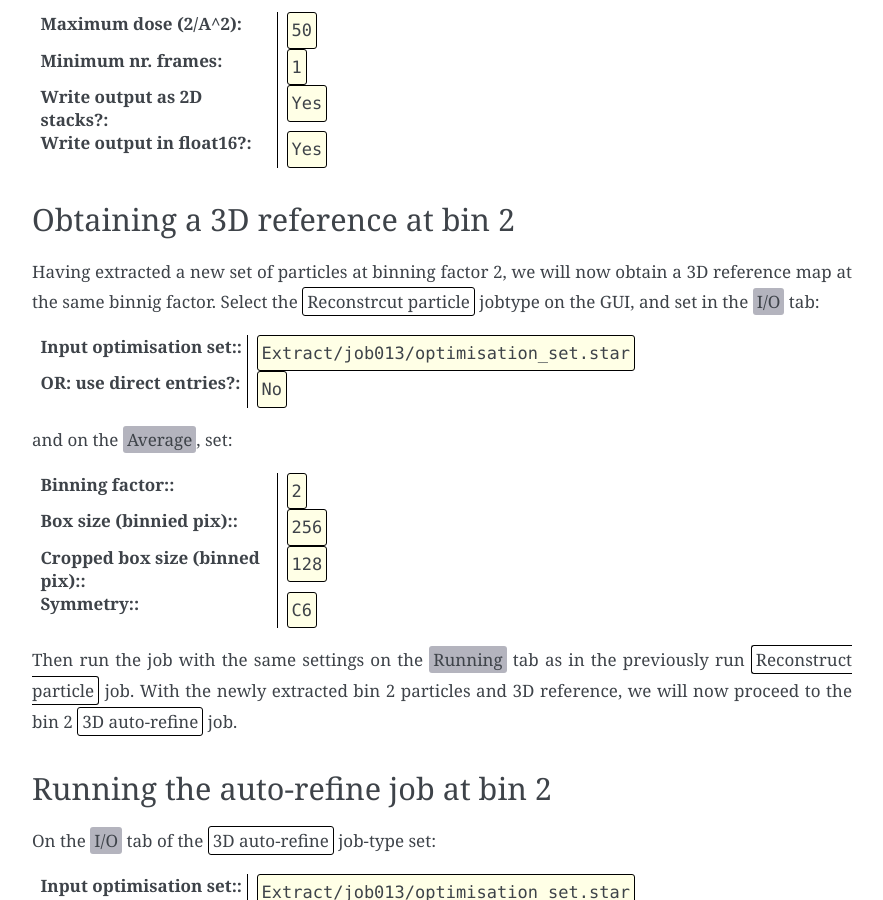
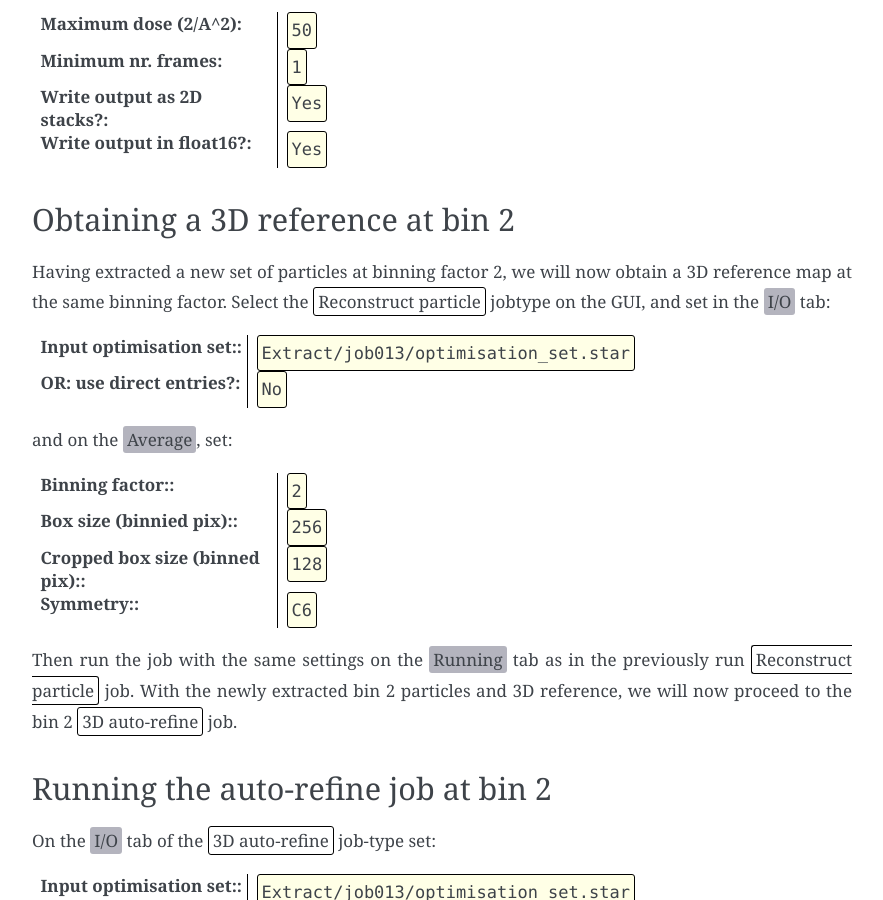
Before and after one commit to 3dem/relion-documents, a Sphinx documentation site: the page built from source/STA_tutorial/Refine3DIni.rst, in a window 1280 px wide and 900 px high, scrolled down 4725 px. Shown: the whole window, without its empty margins (308-1191 px from the left). Built offline with Sphinx 7.4.7, drawn with Linux system fonts in a browser that asks for light colours; cross-references to code outside the pages are shown as plain code.

Commit message:
Fix typo in Refine3DIni.rst

```diff
--- a/source/STA_tutorial/Refine3DIni.rst
+++ b/source/STA_tutorial/Refine3DIni.rst
@@ -168,8 +168,8 @@ The other parameters are the same as in the previous :jobtype:`Extract subtomos`
 Obtaining a 3D reference at bin 2
 ---------------------------------
 
-Having extracted a new set of particles at binning factor 2, we will now obtain a 3D reference map at the same binnig factor.
-Select the :jobtype:`Reconstrcut particle` jobtype on the GUI, and set in the :guitab:`I/O` tab:
+Having extracted a new set of particles at binning factor 2, we will now obtain a 3D reference map at the same binning factor.
+Select the :jobtype:`Reconstruct particle` jobtype on the GUI, and set in the :guitab:`I/O` tab:
 
 :Input optimisation set:: Extract/job013/optimisation_set.star
 :OR\: use direct entries?: No
```
